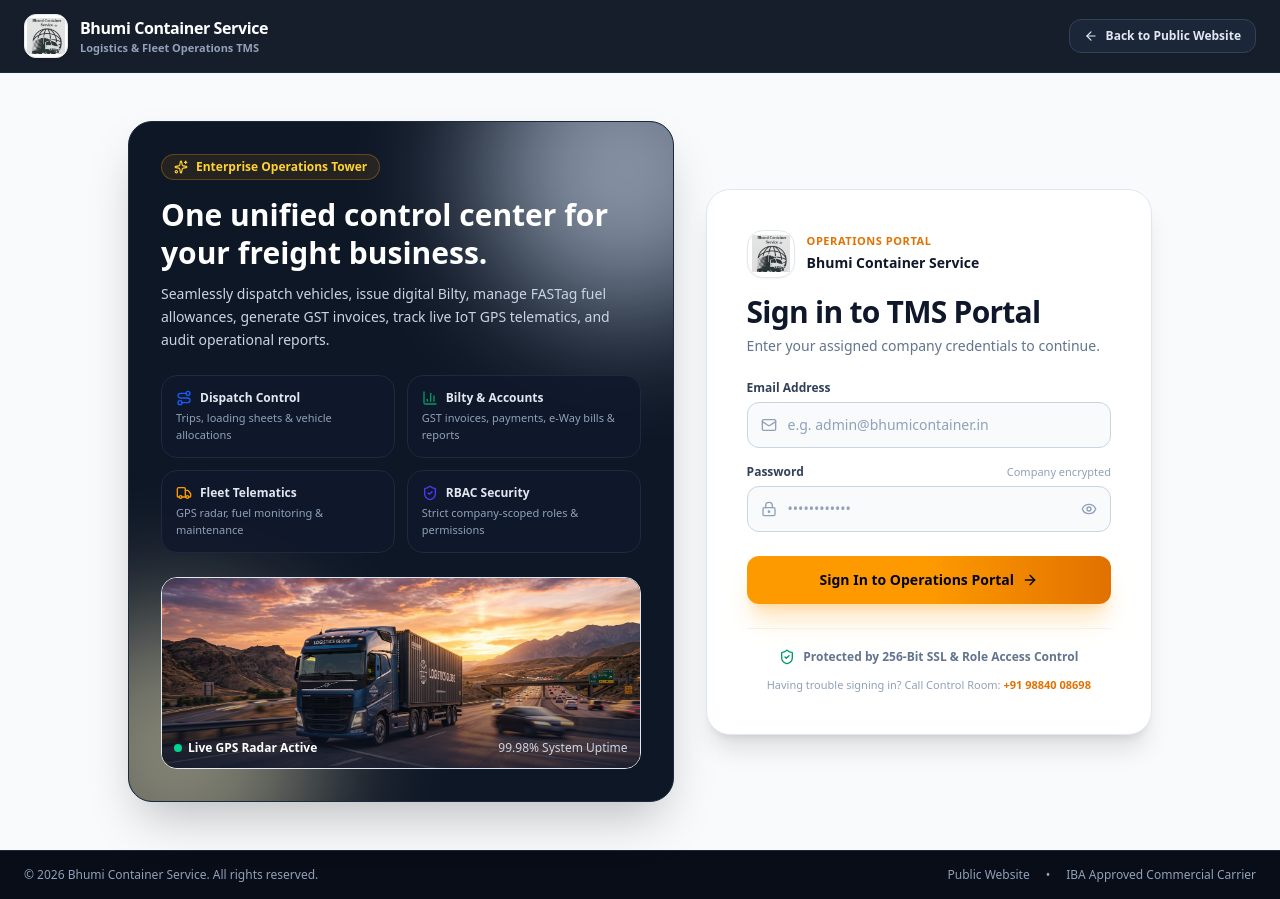
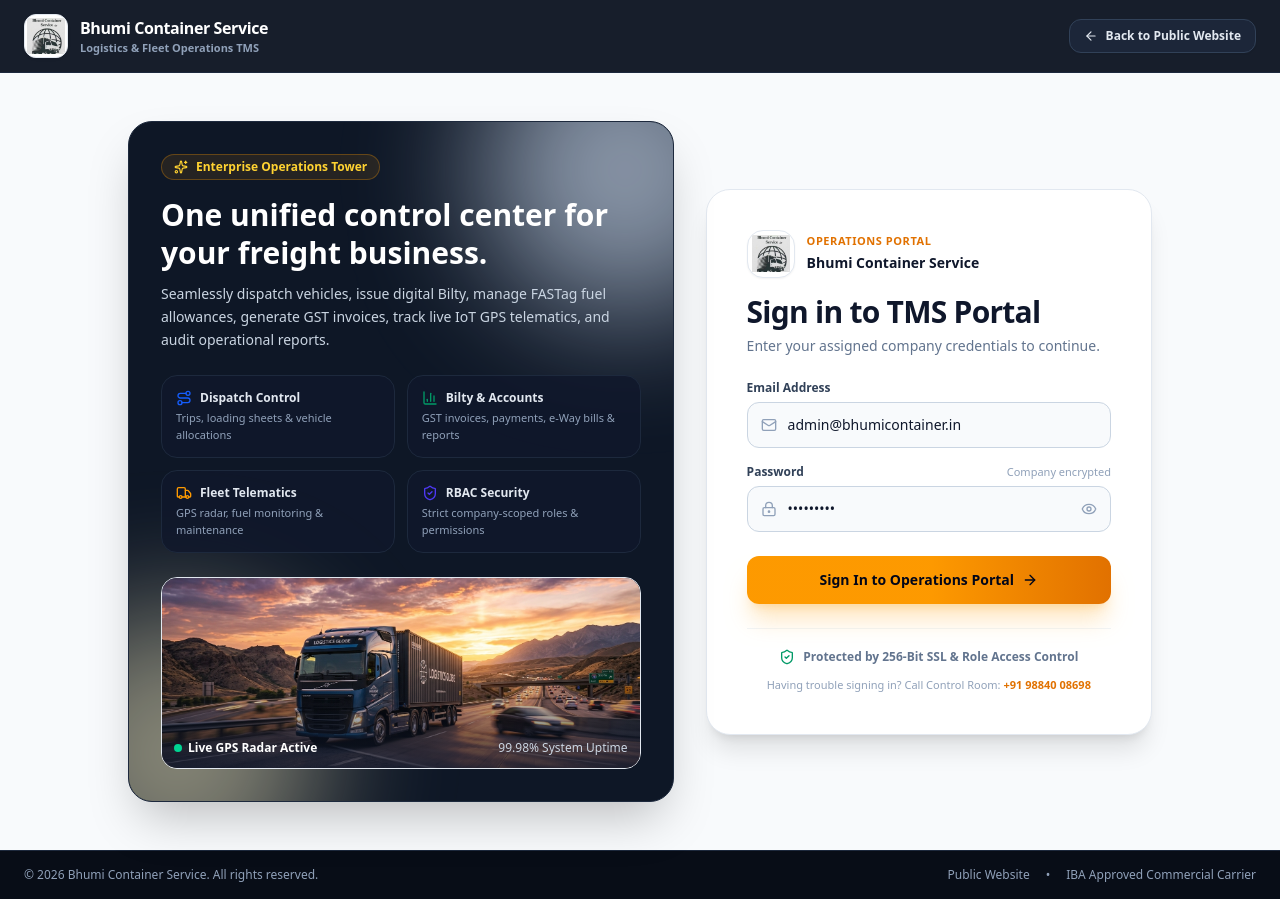
Before and after one commit to Navratan8949/Bhumi-Container-Service, a Next.js app in the folder bhumi_container_service_frontend/: page /login in a window 1280 px wide. Built offline with nearby package versions, Linux system fonts and the light colour scheme; no server answers.

Commit message:
feat: prefill email and password fields with default admin credentials on login page

```diff
--- a/bhumi_container_service_frontend/app/login/page.jsx
+++ b/bhumi_container_service_frontend/app/login/page.jsx
@@ -27,8 +27,8 @@
 
 export default function LoginPage() {
   const router = useRouter();
-  const [email, setEmail] = useState("");
-  const [password, setPassword] = useState("");
+  const [email, setEmail] = useState("admin@bhumicontainer.in");
+  const [password, setPassword] = useState("Admin@123");
   const [showPassword, setShowPassword] = useState(false);
   const [loading, setLoading] = useState(false);
   const [error, setError] = useState("");
```
